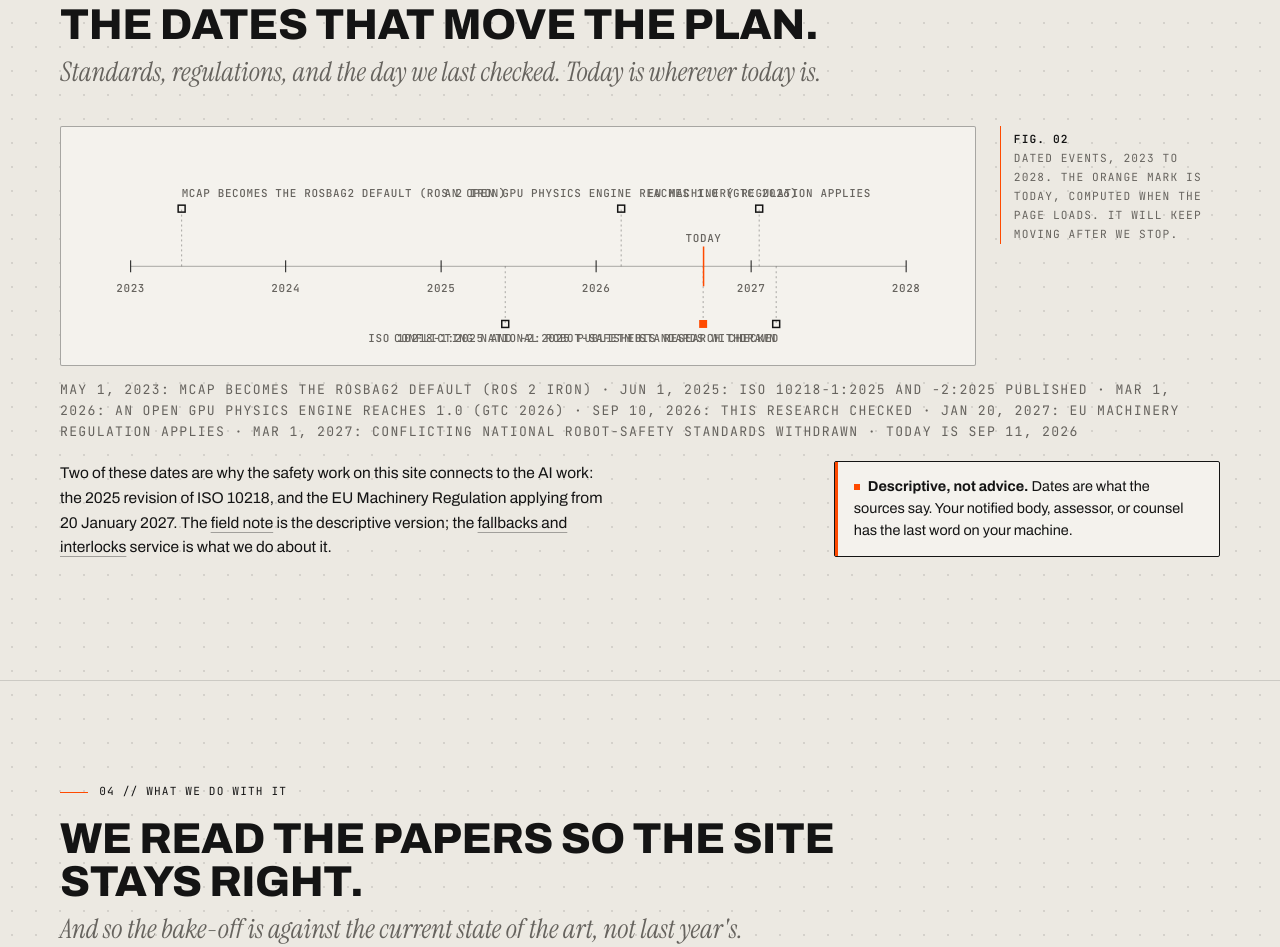
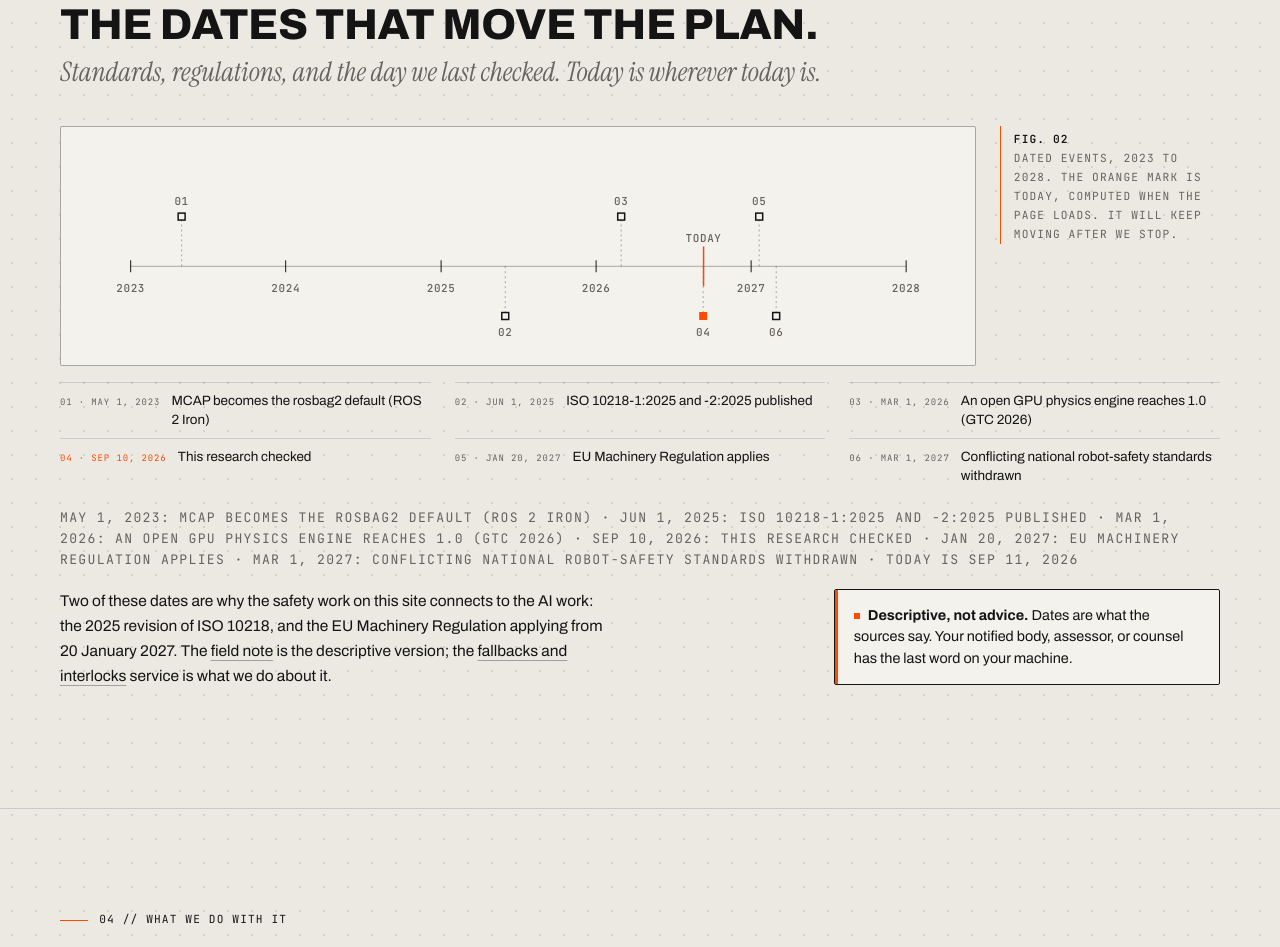
Before and after one commit to JJ-BigSky/jj-bigsky.github.io, a plain HTML site: page research/index.html in a window 1280 px wide. Shown: the part 3781-4728 px from the top of the page. Drawn offline with Linux system fonts and the light colour scheme.

Commit message:
Research timeline: numbered marks with a full-width event list; 'days ago' plural
Co-Authored-By: Claude Fable 5.1 <noreply@anthropic.com>

```diff
--- a/assets/css/pages.css
+++ b/assets/css/pages.css
@@ -247,6 +247,10 @@
 .legend .plate p { margin: 0; font-size: .84rem; color: var(--muted); line-height: 1.45; }
 .timeline { display: block; width: 100%; height: auto; overflow: visible; }
 .timeline text { font: 500 11px var(--font-mono); letter-spacing: .06em; text-transform: uppercase; fill: var(--muted); }
+.events { list-style: none; margin: 1rem 0 0; padding: 0; display: grid; grid-template-columns: repeat(3, 1fr); gap: 0 1.5rem; font-size: .84rem; line-height: 1.4; }
+.events li { display: grid; grid-template-columns: auto 1fr; gap: .2rem .7rem; padding: .55rem 0; border-top: 1px solid var(--line); }
+.events li .mono { color: var(--muted); font-size: .56rem; padding-top: .25rem; white-space: nowrap; }
+.events li.is-checked .mono { color: var(--accent); }
 
 /* ---------- spec table ---------- */
 .spec { width: 100%; border-collapse: collapse; font-size: .92rem; }
@@ -329,6 +333,7 @@
   .evidence { grid-template-columns: 1fr; }
   .evidence__detail { position: static; }
   .legend { grid-template-columns: repeat(2, 1fr); }
+  .events { grid-template-columns: 1fr; }
   .gap { grid-template-columns: 1fr; }
   .page-hero__grid { grid-template-columns: 1fr; gap: 1.8rem; align-items: start; }
   .titleblock { max-width: 320px; }
--- a/assets/js/research.js
+++ b/assets/js/research.js
@@ -140,7 +140,7 @@
       '<p class="muted detail__note">' + c.note + '</p>' +
       '<dl class="detail__meta mono">' +
       '<dt>Rating</dt><dd><i class="sq sq--' + c.r + '"></i>' + RATINGS[c.r].name + ' — ' + RATINGS[c.r].def + '</dd>' +
-      '<dt>Checked</dt><dd>' + fmtDate(c.checked) + ' · ' + ageDays(c.checked) + ' days ago</dd>' +
+      '<dt>Checked</dt><dd>' + fmtDate(c.checked) + ' · ' + (ageDays(c.checked) === 0 ? 'today' : ageDays(c.checked) === 1 ? 'yesterday' : ageDays(c.checked) + ' days ago') + '</dd>' +
       (d ? '<dt>Shelf life</dt><dd><b class="decay decay--' + d.state + ' decay--wide"><i style="width:' + Math.round(d.frac * 100) + '%"></i></b>' + (d.state === "overdue" ? "Overdue. Ask us for the current version." : d.state === "aging" ? "Aging. Treat the specifics as last quarter's." : "Fresh. About two quarters before we re-check.") + '</dd>' : "") +
       '<dt>Used on</dt><dd>' + c.used.map((u) => '<a href="' + u + '">' + u + '</a>').join(" · ") + '</dd>' +
       '</dl>' +
@@ -155,14 +155,16 @@
     let html = '<line x1="60" y1="120" x2="840" y2="120" stroke="var(--line-strong)" stroke-width="1"/>';
     for (let y = 2023; y <= 2028; y++) { const x = X(y + "-01-01"); html += '<line x1="' + x + '" y1="114" x2="' + x + '" y2="126" stroke="var(--ink)" stroke-width="1"/><text x="' + x + '" y="146" text-anchor="middle">' + y + '</text>'; }
     EVENTS.forEach((e, i) => {
-      const x = X(e.d), up = i % 2 === 0, y = up ? 62 : 178, ty = up ? 50 : 196;
+      const x = X(e.d), up = i % 2 === 0, y = up ? 70 : 170, ty = up ? 58 : 190;
       html += '<line x1="' + x + '" y1="120" x2="' + x + '" y2="' + y + '" stroke="var(--line-strong)" stroke-width="1" stroke-dasharray="2 3"/>';
       html += e.checked ? '<rect x="' + (x - 4) + '" y="' + (y - 4) + '" width="8" height="8" fill="var(--accent)"/>' : '<rect x="' + (x - 3.5) + '" y="' + (y - 3.5) + '" width="7" height="7" fill="none" stroke="var(--ink)" stroke-width="1.5"/>';
-      html += '<text x="' + x + '" y="' + ty + '" text-anchor="' + (x > 700 ? "end" : x < 200 ? "start" : "middle") + '"' + (e.checked ? ' fill="var(--accent)"' : "") + '>' + e.label + '</text>';
+      html += '<text x="' + x + '" y="' + ty + '" text-anchor="middle"' + (e.checked ? ' fill="var(--accent)"' : "") + '>' + String(i + 1).padStart(2, "0") + '</text>';
     });
     const xt = X(TODAY.toISOString().slice(0, 10));
     html += '<line x1="' + xt + '" y1="100" x2="' + xt + '" y2="140" stroke="var(--accent)" stroke-width="1.5"/><text x="' + xt + '" y="96" text-anchor="middle" fill="var(--accent)">Today</text>';
     svg.innerHTML = html;
+    const list = $("timelineList");
+    if (list) list.innerHTML = EVENTS.map((e, i) => '<li' + (e.checked ? ' class="is-checked"' : "") + '><span class="mono">' + String(i + 1).padStart(2, "0") + ' · ' + fmtDate(e.d) + '</span>' + e.label + '</li>').join("");
     $("timelineReadout").textContent = EVENTS.map((e) => fmtDate(e.d) + ": " + e.label).join(" · ") + " · today is " + fmtDate(TODAY.toISOString().slice(0, 10));
   }
 
--- a/research/index.html
+++ b/research/index.html
@@ -193,6 +193,7 @@
         </div>
         <div class="fig mono"><b>Fig. 02</b>Dated events, 2023 to 2028. The orange mark is today, computed when the page loads. It will keep moving after we stop.</div>
       </div>
+      <ol class="events" id="timelineList"></ol>
       <p class="mono muted small" id="timelineReadout" aria-live="polite" style="margin-top:.8rem"></p>
       <div class="cols" style="margin-top:1.2rem">
         <div class="prose">
```
Also changed, not shown: tools/pages/research.body.html (+1 -0 lines).
